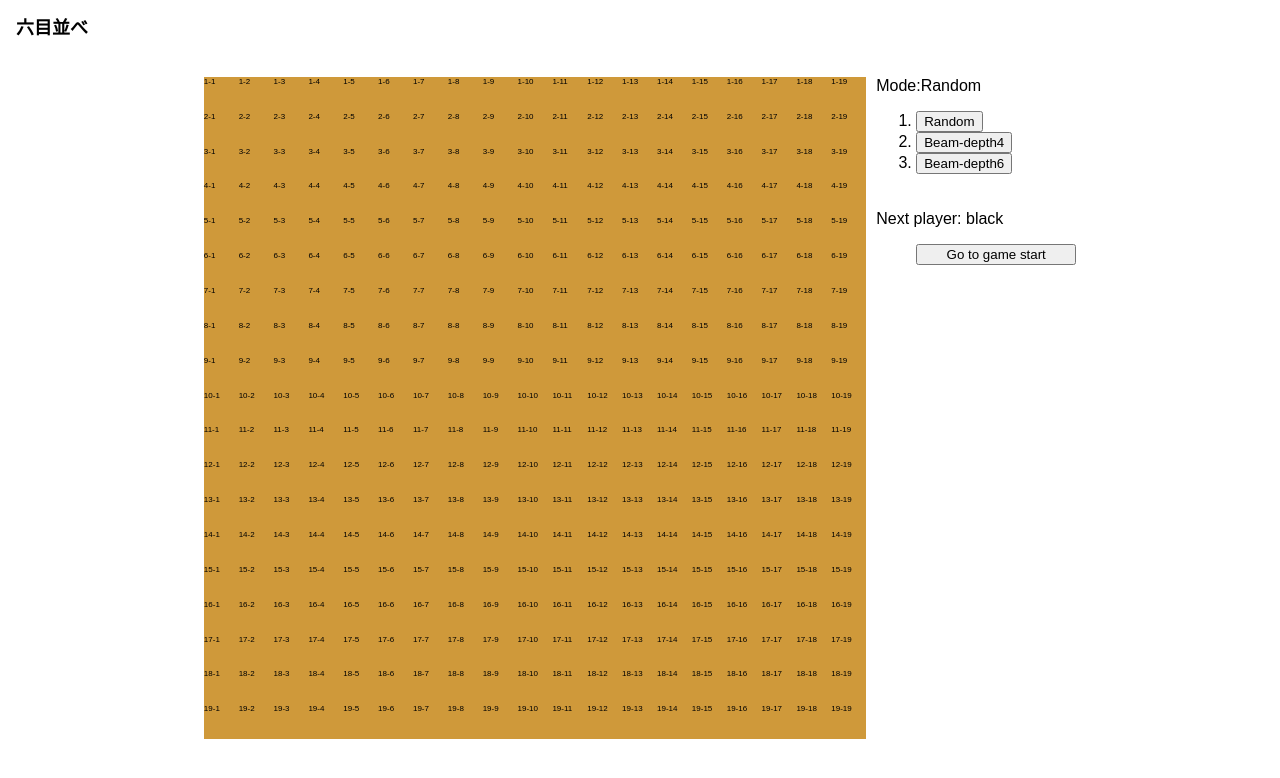
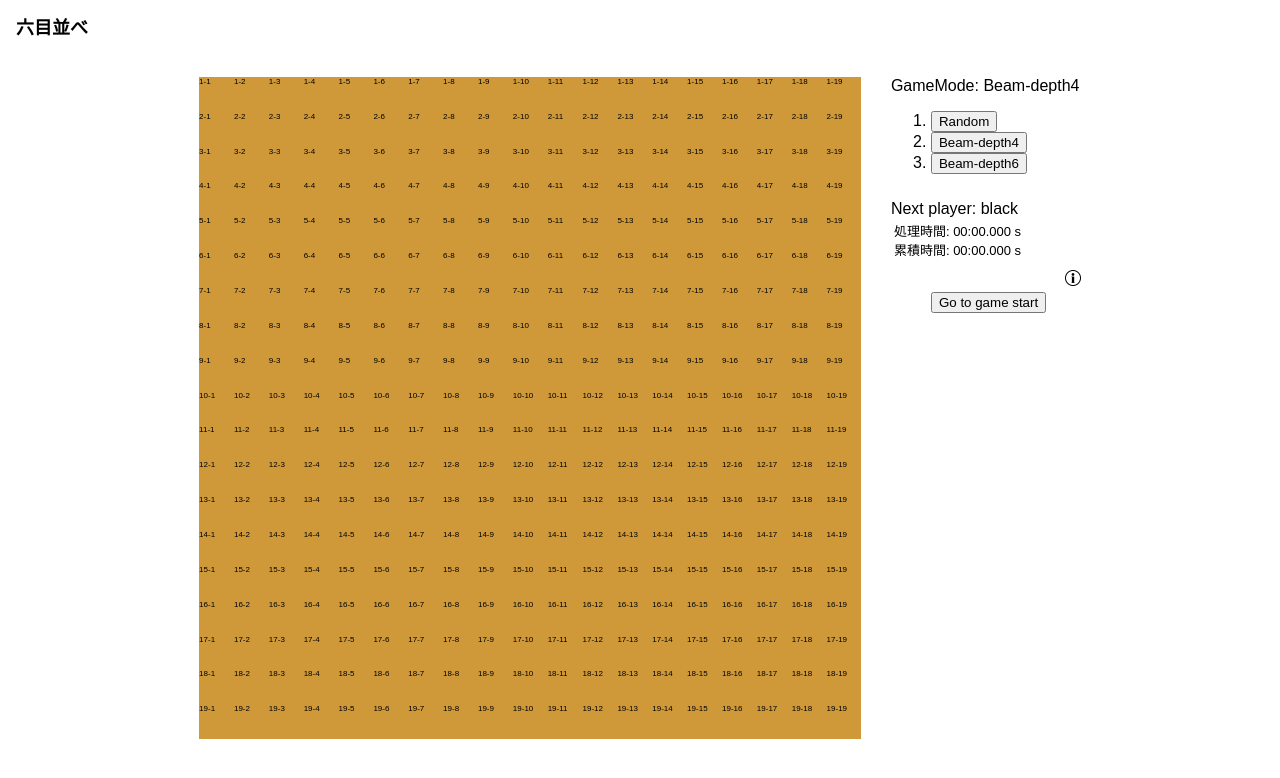
Before and after one commit to TakuyaXyze/6moku-narabe, a Next.js app: page / in a window 1280 px wide. Shown: the top 778 px of the page. Built offline with nearby package versions, Linux system fonts and the light colour scheme.

Commit message:
✨ UIの追加（処理中の状態表示、処理時間表示、ゲームモード選択ボタン説明、巻き戻しボタン説明）

```diff
--- a/components/PlayGround.tsx
+++ b/components/PlayGround.tsx
@@ -13,6 +13,7 @@ import { computerTurnDepth1Search } from "../computers/PutDepth1Search";
 import { computerTurnMinMaxSearch } from "../computers/PutMinMax";
 import { computerTurnAlphaBetaSearch } from "../computers/PutAlphaBeta"
 import { computerTurnBeamSearch } from "../computers/PutBeam";
+import { ClockLoader } from "react-spinners";
 
 export const ROWS = 19;
 export const COLUMNS = ROWS;
@@ -30,7 +31,7 @@ export function PlayGround() {
 
     const [history, setHistory] = useState([Array(ROWS).fill(null).map(() => Array<(string | null)>(COLUMNS).fill(null))]);
     const [currentMove, setCurrentMove] = useState(0);
-    const [currentGameMode, setcurrentGameMode] = useState("Random");
+    const [currentGameMode, setcurrentGameMode] = useState("Beam-depth4");
 
     function handlePlay(nextBoxes: (string | null)[][]): void {
         const nextHistory = [...history.slice(0, currentMove + 1), nextBoxes];
@@ -71,44 +72,51 @@ export function PlayGround() {
         handlePlayDouble(nextBoxes);
     }
 
+
+    //処理時間の計測
+    const [computingTime, setComputingTime] = useState(0);
+    const [sumTime, setSumTime] = useState(0);
+
     useEffect(() => {
         const blackIsNext = checkBlackIsNext(currentMove);
         if (blackIsNext) return;
         if (detectSequence(history[currentMove], "b")[SEQUENCE_LENGTH - 2] > 0) return;
         if (detectSequence(history[currentMove], "w")[SEQUENCE_LENGTH - 2] > 0) return;
-        setTimeout(() => { computerTurn() }, 300)
-    }, [history])
-
-    //処理時間の計測
-    //const [computingStartTime, setComputingStartTime] = useState(Date.now)
-    //const [computingTime, setComputingTime] = useState(0)
+        setTimeout(() => {
+            const computingStartTime = Date.now();
+            computerTurn();
+            const time = Date.now() - computingStartTime;
+            setComputingTime(time);
+            setSumTime(a => a + time);
+        }, 300)
+    }, [history, currentMove])
 
     function computerTurn(): void {
-        //setComputingStartTime(Date.now);
+
         switch (currentGameMode) {
-            case "Random":
+            case "Random-depth":
                 computerTurnWithResult(computerTurnRandom(history[currentMove], currentMove));
                 break;
             case "Depth1Search":
                 computerTurnWithResult(computerTurnDepth1Search(history[currentMove], currentMove));
                 break;
-            case "MinMax3":
+            case "MinMax-depth3":
                 computerTurnWithResult(computerTurnMinMaxSearch(history[currentMove], currentMove, 3));
                 break;
-            case "MinMax6":
+            case "MinMax-depth6":
                 computerTurnWithResult(computerTurnMinMaxSearch(history[currentMove], currentMove, 6));
                 break;
-            case "AlphaBeta3":
+            case "AlphaBeta-depth3":
                 computerTurnWithResult(computerTurnAlphaBetaSearch(history[currentMove], currentMove, 3));
                 break;
-            case "AlphaBeta6":
+            case "AlphaBeta-depth6":
                 computerTurnWithResult(computerTurnAlphaBetaSearch(history[currentMove], currentMove, 6));
                 break;
-            case "Beam4":
-                computerTurnWithDoubleResult(computerTurnBeamSearch(history[currentMove], currentMove, 8, 4));
+            case "Beam-depth4":
+                computerTurnWithDoubleResult(computerTurnBeamSearch(history[currentMove], currentMove, 10, 4));
                 break;//引数_3は、ビームサーチで次の深度に持ち出す場合の数。上位n個のみが次の深度について検証される
-            case "Beam6":
-                computerTurnWithDoubleResult(computerTurnBeamSearch(history[currentMove], currentMove, 8, 6));
+            case "Beam-depth6":
+                computerTurnWithDoubleResult(computerTurnBeamSearch(history[currentMove], currentMove, 10, 6));
                 break;//引数_3は、ビームサーチで次の深度に持ち出す場合の数。上位n個のみが次の深度について検証される
             default:
                 throw new Error("GameModeが指定されていません");
@@ -129,24 +137,7 @@ export function PlayGround() {
 
     function jumpTo(nextMove: number) {
         setCurrentMove(nextMove);
-        const blackIsNext = checkBlackIsNext(currentMove);
-        if (blackIsNext) return;
-        if (detectSequence(history[currentMove], "b")[SEQUENCE_LENGTH - 2] > 0) return;
-        if (detectSequence(history[currentMove], "w")[SEQUENCE_LENGTH - 2] > 0) return;
-        computerTurn();
     }
-
-    const moves = history.map((boxes: (string | null)[][], move: number) => {
-        let description;
-        if (move > 0) {
-            description = 'Go to move #' + move;
-        } else {
-            description = 'Go to game start';
-        }
-        return (
-            <button key={move} onClick={() => jumpTo(move)}>{description}</button>
-        );
-    });
 
     let status;
     if (detectSequence(history[currentMove], "b")[SEQUENCE_LENGTH - 2] > 0) {
@@ -159,13 +150,104 @@ export function PlayGround() {
         status = 'Next player: ' + (checkBlackIsNext(currentMove) ? 'black' : 'white');
     }
 
+
+    const blackIsNext = checkBlackIsNext(currentMove);
+
+    const moves = history.map((boxes: (string | null)[][], move: number) => {
+
+        const moveBlackIsNext = checkBlackIsNext(move);
+        const moveBlackIsThisTurn = checkBlackIsNext(move - 1);
+
+        let isHoveredOnButton = false;
+
+        function setIsHoveredOnButton(boolean: boolean) {
+            isHoveredOnButton = boolean;
+        }
+
+        if (move == 0) {
+            return (
+                <button key={move}
+                    onClick={() => jumpTo(move)}
+                    disabled={!blackIsNext}
+                >Go to game start</button>
+            );
+        } else if (move === history.length - 1) return;
+        else if (!moveBlackIsNext && !moveBlackIsThisTurn) {
+            return (
+                <button key={move}
+                    onClick={() => jumpTo(move - 1)}
+                    disabled={!blackIsNext}
+                >Go to move # {move}</button>
+            );
+        }
+        else {
+            return (
+                <button key={move}
+                    onClick={() => jumpTo(move)}
+                    disabled={!blackIsNext}
+                >Go to move # {move}</button>
+            );
+        }
+
+    });
+
+    function printTimer(time: number): string {
+        let word: string;
+        let minute = Math.floor((time * 0.001) / 60);
+        let minuteString;
+        if (minute >= 10) minuteString = String(minute);
+        else if (minute > 0) minuteString = "0" + String(minute);
+        else minuteString = "00"
+        let sec = Math.floor((time * 0.001) % 60);
+        let secString;
+        if (sec >= 10) secString = String(sec);
+        else if (sec > 0) secString = "0" + String(sec);
+        else secString = "00"
+        let millisec = time - Math.floor(time * 0.001) * 1000;
+        let millisecString
+        if (millisec >= 100) millisecString = String(millisec);
+        else if (millisec >= 10) millisecString = "00" + String(millisec);
+        else if (millisec > 0) millisecString = "0" + String(millisec);
+        else millisecString = "000"
+        word = minuteString + ":" + secString + "." + millisecString;
+        return word;
+    }
+    let printComputingTime = printTimer(computingTime);
+    let printSumTime = printTimer(sumTime);
+
+    const [isInforming, setIsInforming] = useState(false);
+
     return (
         <div className="play-ground">
             <GameBoard boxes={history[currentMove]} handleClick={handleClick} />
             <div className="game-info">
-                <div>Mode:{currentGameMode}</div>
+                <div>GameMode: {currentGameMode}</div>
                 <SelectGameMode handleGameMode={handleGameMode} />
-                <div className="status">{status}</div>
+                <div className="status">
+                    {status}
+                    <ClockLoader className="loader" loading={!blackIsNext} size={24} color="#539fed" />
+                </div>
+                <div className="computing-time">
+                    <div>処理時間: {printComputingTime} s</div>
+                    <div>累積時間: {printSumTime} s</div>
+                </div>
+                <div className="moves-button-info">
+                    <img src="information.png"
+                        alt="i"
+                        width="16"
+                        onMouseEnter={() => setIsInforming(true)}
+                        onMouseLeave={() => setIsInforming(false)}
+                    />
+                    {isInforming && (
+                        <div className="information">
+                            <ul>
+                                <li>過去の手番に巻き戻し</li>
+                                <li>自分の手番時 もう一度打ち直し</li>
+                                <li>相手の手番時 2手同時自動打ち直し</li>
+                            </ul>
+                        </div>
+                    )}
+                </div>
                 <ol className="move-info">{moves}</ol>
             </div>
         </div >
--- a/package.json
+++ b/package.json
@@ -11,7 +11,8 @@
   "dependencies": {
     "next": "16.2.10",
     "react": "19.2.4",
-    "react-dom": "19.2.4"
+    "react-dom": "19.2.4",
+    "react-spinners": "^0.17.0"
   },
   "devDependencies": {
     "@tailwindcss/postcss": "^4",
--- a/styles/GameInfo.css
+++ b/styles/GameInfo.css
@@ -1,7 +1,7 @@
 .game-info {
     height: 90%;
-    width: 200px;
-    margin-left: 10px;
+    width: 190px;
+    margin-left: 2.3%;
     display: flex;
     flex-direction: column;
     overflow: hidden;
@@ -15,18 +15,51 @@
 .search-info {
     font-size: small;
     position: absolute;
-    background-color: rgba(186, 217, 248, 0.85);
+    background-color: rgba(174, 174, 174, 0.95);
     padding: 2.5px;
     border-radius: 2px;
 }
 
 .status {
-    margin-top: 20px;
+    margin-top: 10px;
     width: 100%;
+    display: flex;
+}
+
+.loader {
+    margin-left: 25px;
+}
+
+.computing-time {
+    margin: 3px;
+    font-size: small;
+}
+
+.moves-button-info {
+    margin-top: 8px;
+    text-align: right;
+}
+
+.information {
+    position: relative;
+    text-align: left;
+    font-size: 10.5px;
+    background-color: rgba(174, 174, 174, 0.95);
+    background-size: 100% 100%;
+    padding: 2.5px;
+    border-radius: 2px;
+    z-index: 5;
+}
+
+ul {
+    padding-left: 15;
 }
 
 .move-info {
+    margin-top: 215px;
     display: flex;
     flex-direction: column;
+    position: absolute;
     overflow: auto;
+    z-index: 0;
 }
```
Also changed, not shown: public/information.png (added), 1 other file (tests, documents, lock files or other folders).
